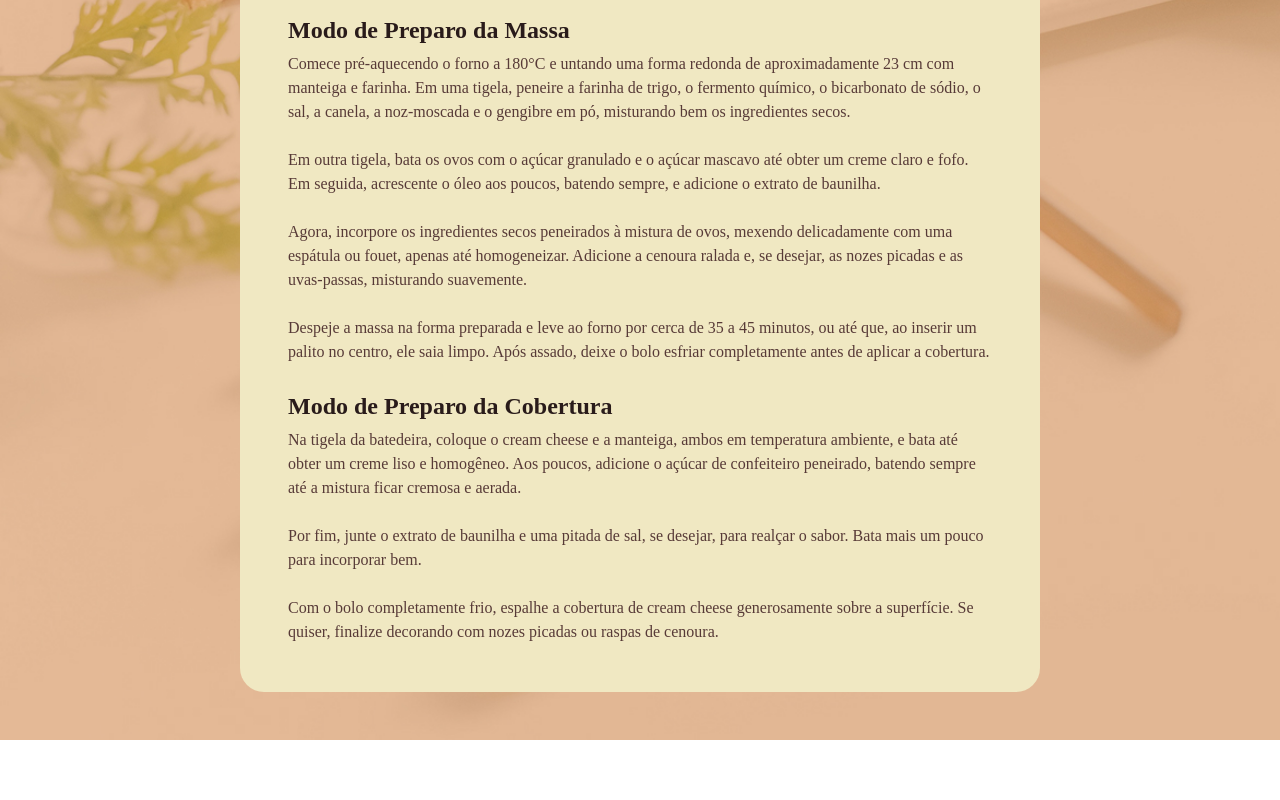
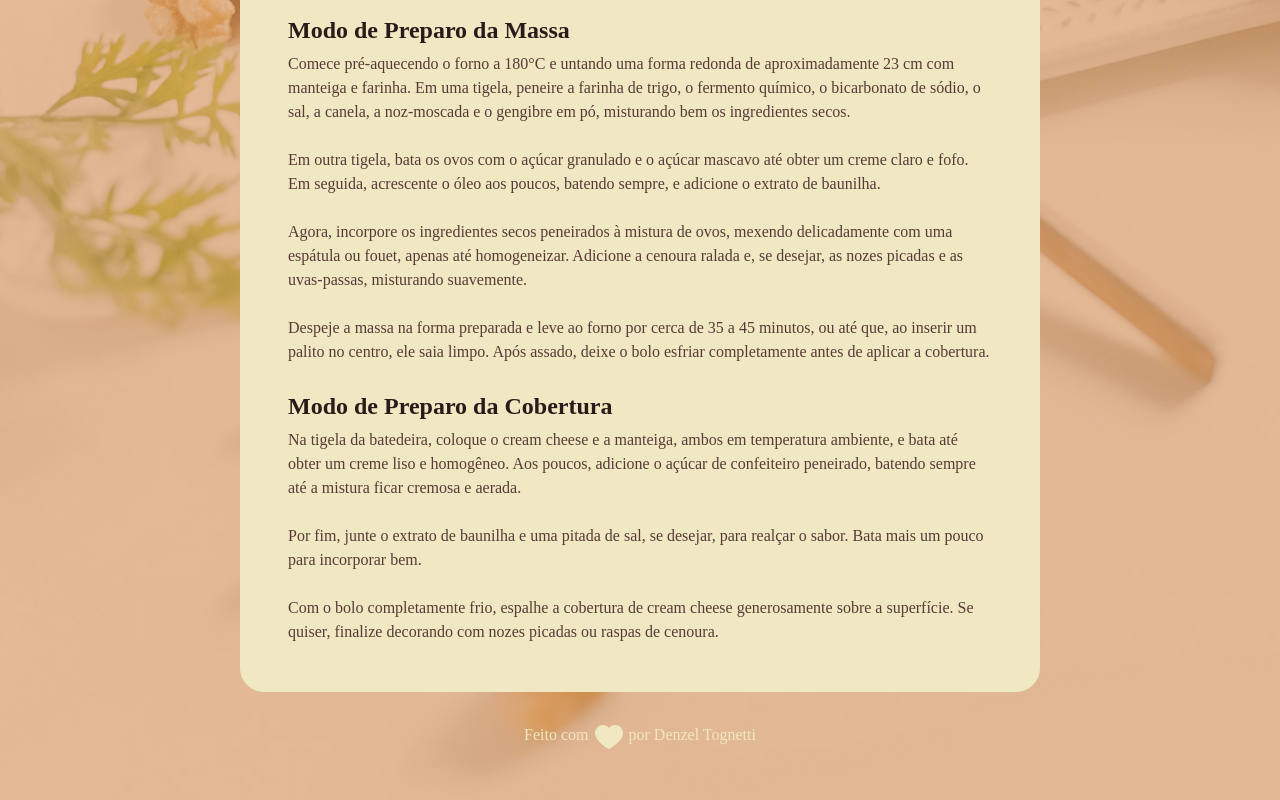
Before and after one commit to DenzelTognetti/Projeto-site-de-receita, a plain HTML site: page index.html in a window 1280 px wide. Shown: the part 1355-2155 px from the top of the page. Before the commit the page ends 2095 px from the top, so only its background shows below. Drawn offline with Linux system fonts and the light colour scheme; a web font is replaced by a local one.

Commit message:
adicionando footer

```diff
--- a/index.html
+++ b/index.html
@@ -84,6 +84,10 @@
             </section>
         </main>
     </div>
-
+    <footer>
+        Feito com
+        <img src="assets/heart-fill.svg" alt="coracaozinho fofinho">
+        por Denzel Tognetti
+    </footer>
 </body>
 </html>
--- a/style.css
+++ b/style.css
@@ -18,7 +18,7 @@ body {
     padding: 24px;
     background-color: #F0E8C2;
     border-radius: 24px;
-    margin: 48px auto;
+    margin: 48px auto 28px;
 }
 
 img {
@@ -56,3 +56,13 @@ h1, h2 {
 ul {
     padding-left: 24px;
 }
+
+footer {
+    color: #F0E8C2;
+    text-align: center;
+    padding-bottom: 48px;
+}
+
+footer img {
+    vertical-align: middle;
+}
```
Also changed, not shown: assets/heart-fill.svg (added), assets/heart1.svg (added).
